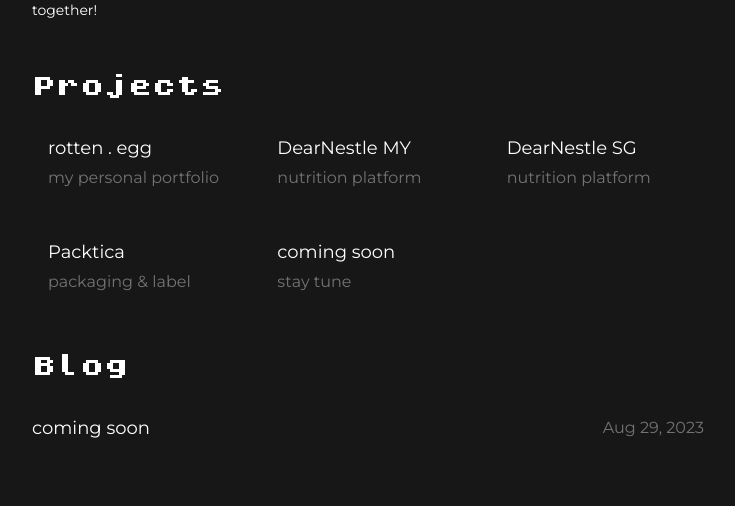
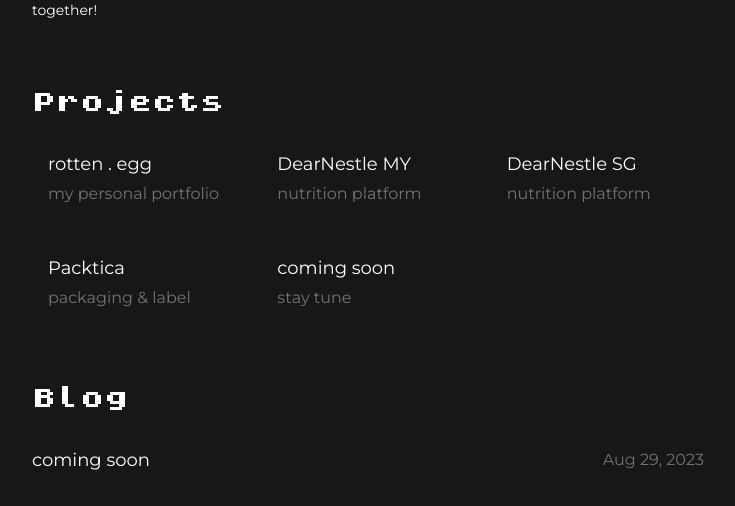
Before and after one commit to ragingSkull/personal-portfolio, a Next.js app: page / in a window 1280 px wide. Shown: the part 446-952 px from the top of the page, without its empty margins (272-1007 px from the left). Built offline with nearby package versions, Linux system fonts and the light colour scheme.

Commit message:
Adjust margin for content

```diff
--- a/components/blog.js
+++ b/components/blog.js
@@ -2,7 +2,7 @@
 
 const Blog = () => {
     return (
-        <div className="mt-10">
+        <div className="mt-14">
             <h1 className="text-[#ffffff] text-2xl" style={{ fontFamily: 'Kong' }}>Blog</h1>
             <div className="mt-8 flex flex-col">
                 <div className="flex justify-between items-center pb-2">
--- a/components/projects.js
+++ b/components/projects.js
@@ -2,7 +2,7 @@
 
 const Projects = () => {
     return (
-        <div className="mt-10">
+        <div className="mt-14">
             <h1 className="text-[#ffffff] text-2xl" style={{ fontFamily: 'Kong' }}>Projects</h1>
             <div className="grid grid-cols-3 gap-4 mt-4">
                 <div className="lg:p-4">
```
